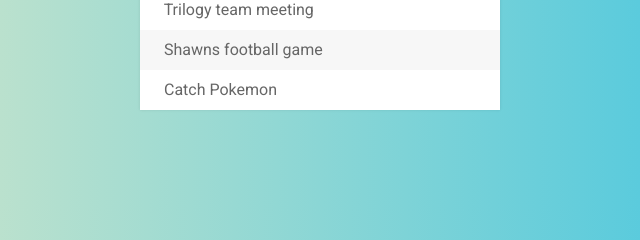
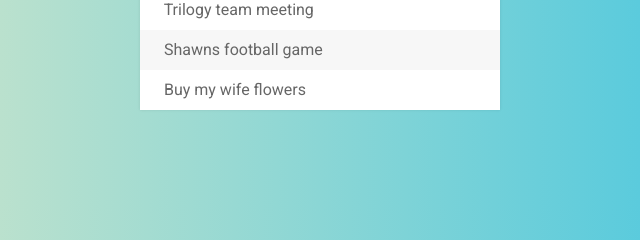
Before and after one commit to tsherry82/simpleTodoList, a plain HTML site: page index.html in a window 1280 px wide. Shown: the part 211-451 px from the top of the page, 320-960 px from the left. Drawn offline with nearby package versions, Linux system fonts and the light colour scheme.

Commit message:
updated hardcoded list

```diff
--- a/index.html
+++ b/index.html
@@ -17,7 +17,7 @@
         <ul>
             <li><span><i class="fa fa-trash"></i></span> Trilogy team meeting</li>
             <li><span><i class="fa fa-trash"></i></span> Shawns football game</li>
-            <li><span><i class="fa fa-trash"></i></span> Catch Pokemon</li>
+            <li><span><i class="fa fa-trash"></i></span> Buy my wife flowers</li>
         </ul>
 
     </div>
```
